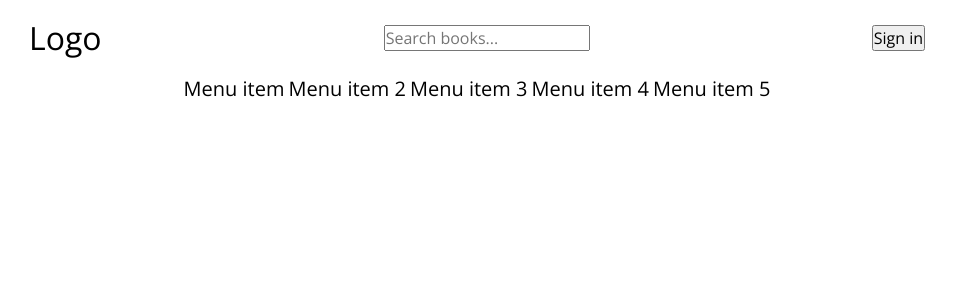
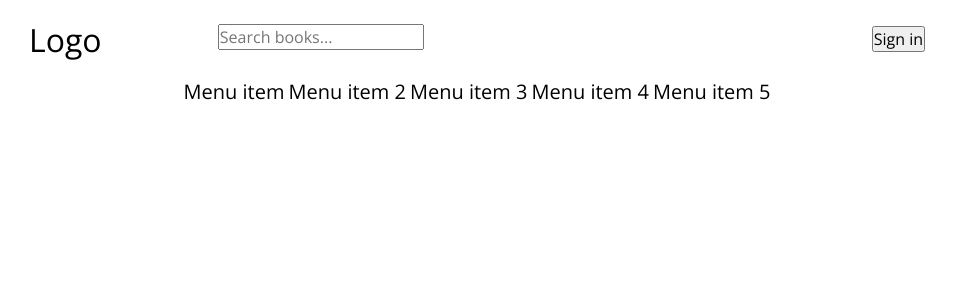
Before and after one commit to Dreamheart92/novel-journeys, a React (Vite) app: page / in a window 1280 px wide. Shown: the top 300 px of the page, without its empty margins (163-1119 px from the left). Built offline with nearby package versions, Linux system fonts and the light colour scheme.

Commit message:
added style to the search container

```diff
--- a/src/components/header/Header.module.css
+++ b/src/components/header/Header.module.css
@@ -28,3 +28,9 @@
 .items li {
     font-size: 1.25em;
 }
+
+.search-container {
+    margin-top: .5em;
+    width: 60%;
+    height: 2.4em;
+}
```
